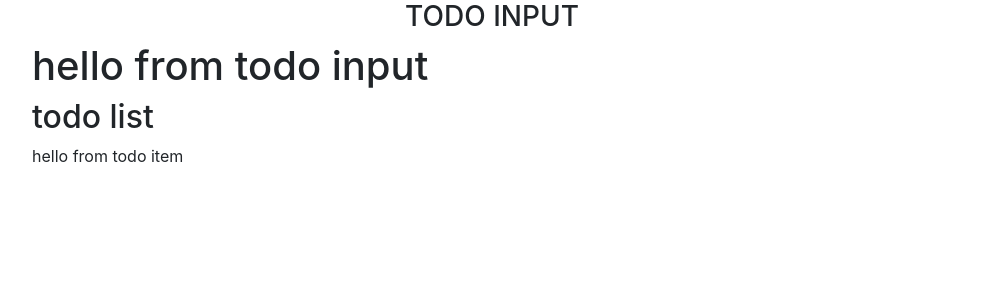
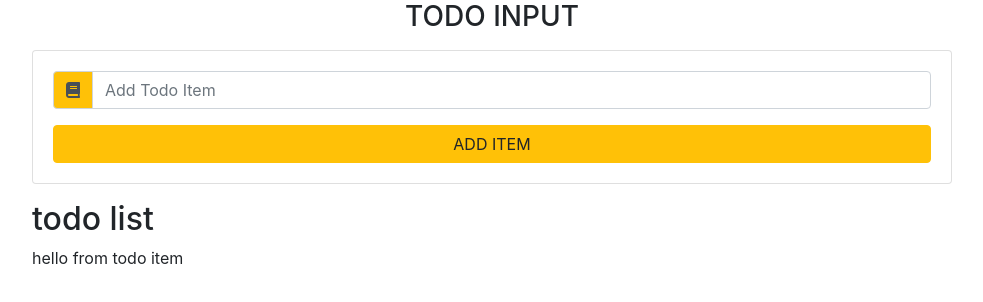
Before and after one commit to hamzahalilovic/todo-list-react, a React (Create React App) app: page / in a window 1280 px wide. Shown: the top 302 px of the page, without its empty margins (148-1131 px from the left). Built offline with nearby package versions, Linux system fonts and the light colour scheme.

Commit message:
todo input

```diff
--- a/package.json
+++ b/package.json
@@ -32,5 +32,8 @@
       "last 1 firefox version",
       "last 1 safari version"
     ]
+  },
+  "devDependencies": {
+    "@fortawesome/fontawesome-free": "^5.13.0"
   }
 }
--- a/src/App.js
+++ b/src/App.js
@@ -1,7 +1,7 @@
 import React, { Component } from "react";
 import "./App.css";
 import { v4 as uuidv4 } from "uuid";
-
+import "@fortawesome/fontawesome-free/css/all.min.css";
 import "bootstrap/dist/css/bootstrap.css";
 import TodoList from "./components/TodoList";
 import TodoInput from "./components/TodoInput";
@@ -27,6 +27,7 @@
     console.log("handle change");
   };
   handleSubmit = (e) => {
+    e.preventDefault();
     console.log("handle submit");
   };
   clearList = () => {
--- a/src/components/TodoInput.js
+++ b/src/components/TodoInput.js
@@ -1,9 +1,29 @@
-import React, { Component } from 'react'
+import React, { Component } from "react";
 
 export default class TodoInput extends Component {
-    render() {
-        return (
-            <h1>hello from todo input</h1>
-        )
-    }
+  render() {
+    const { item, handleChange, handleSubmit, editItem } = this.props;
+
+    return (
+      <div className="card card-body my-3">
+        <form onSubmit={handleSubmit}>
+          <div className="input-group">
+            <div className="input-group-prepend">
+              <div className="input-group-text bg-warning text-black">
+                <i className="fas fa-book"></i>
+              </div>
+            </div>
+            <input
+            type="text"
+            className="form-control text-capitalize"
+            placeholder="add todo item"
+            value={item}
+            onChange={handleChange}
+            />
+          </div>
+          <button type="submit" className="btn btn-block btn-warning mt-3 text-uppercase">Add item</button>
+        </form>
+      </div>
+    );
+  }
 }
```
Also changed, not shown: 1 other file (tests, documents, lock files or other folders).
